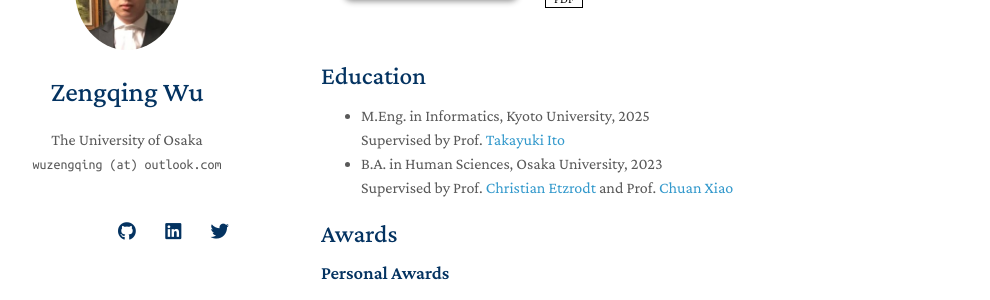
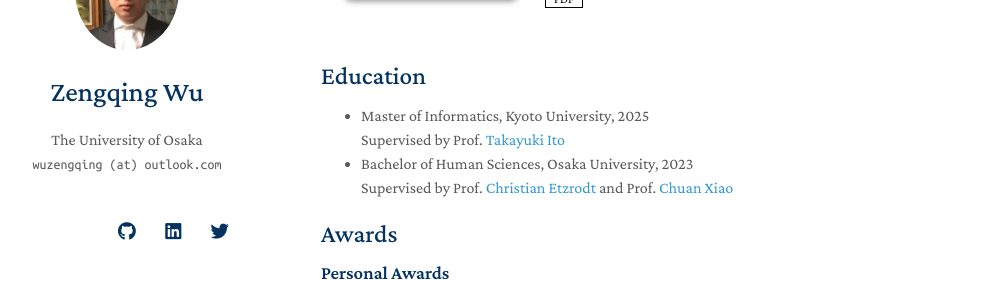
Before and after one commit to wuzengqing001225/wuzengqing001225.github.io, a Jekyll site: the page built from index.md, in a window 1280 px wide and 900 px high, scrolled down 1944 px. Shown: the part 153-453 px from the top of the window, without its empty margins (149-1139 px from the left). Built offline with Jekyll 4.4.1, drawn with Linux system fonts in a browser that asks for light colours; nearby versions of some CDN libraries; a style sheet for code colours, icons or effects is not loaded; our own code applies the rules of GitHub Pages for plain Markdown files.

Commit message:
Update index.md

```diff
--- a/index.md
+++ b/index.md
@@ -34,9 +34,9 @@ Zengqing Wu is a researcher at The University of Osaka under the supervision of
 <!-- A complete list of research papers is available at: [Publications](./assets/files/Publication_List_Zengqing_Wu.pdf) -->
 
 ## Education
-- M.Eng. in Informatics, Kyoto University, 2025<br/>
+- Master of Informatics, Kyoto University, 2025<br/>
   Supervised by Prof. [Takayuki Ito](https://researchmap.jp/takayuki.ito)
-- B.A. in Human Sciences, Osaka University, 2023<br/>
+- Bachelor of Human Sciences, Osaka University, 2023<br/>
   Supervised by Prof. [Christian Etzrodt](https://researchmap.jp/7000013493?lang=en) and Prof. [Chuan Xiao](https://sites.google.com/site/chuanxiao1983/home)
 
 {% include_relative _includes/awards.md %}
```
